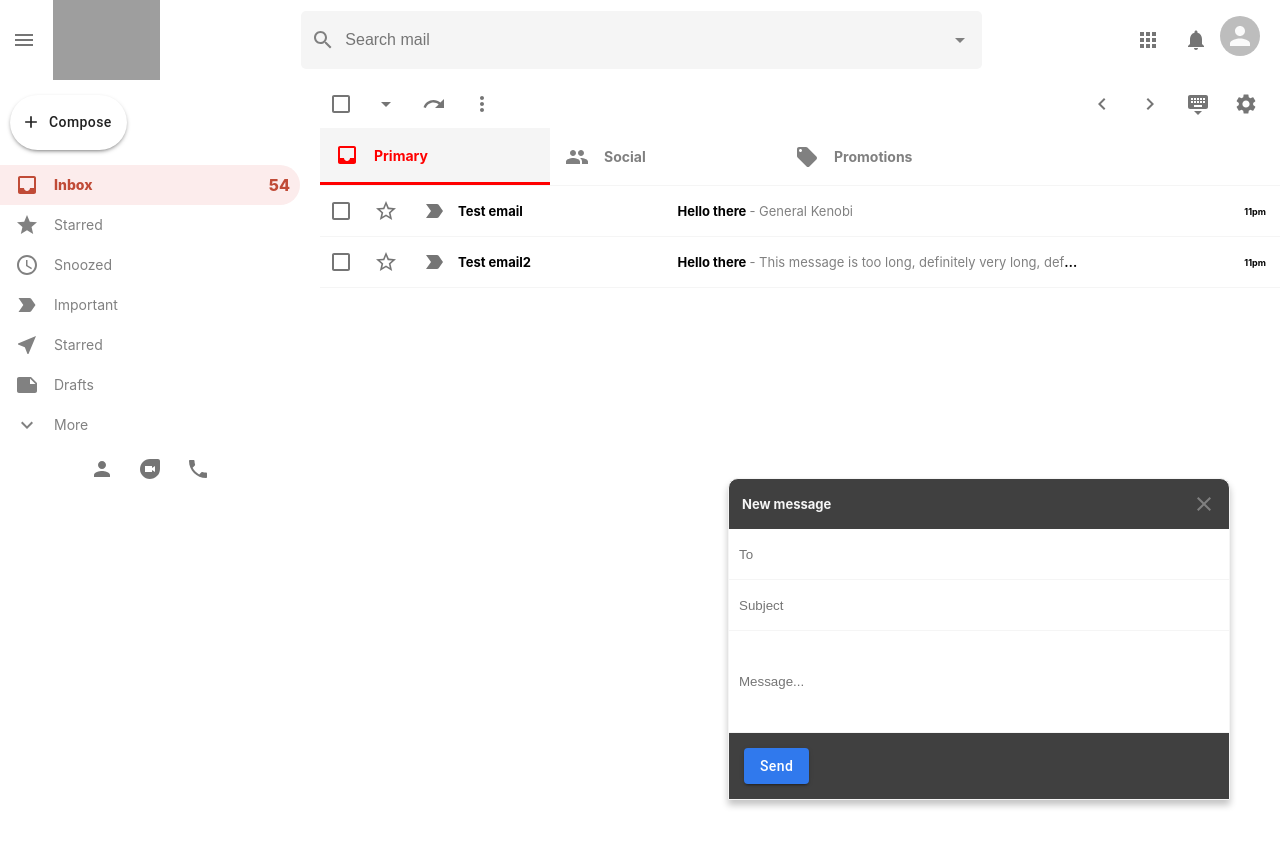
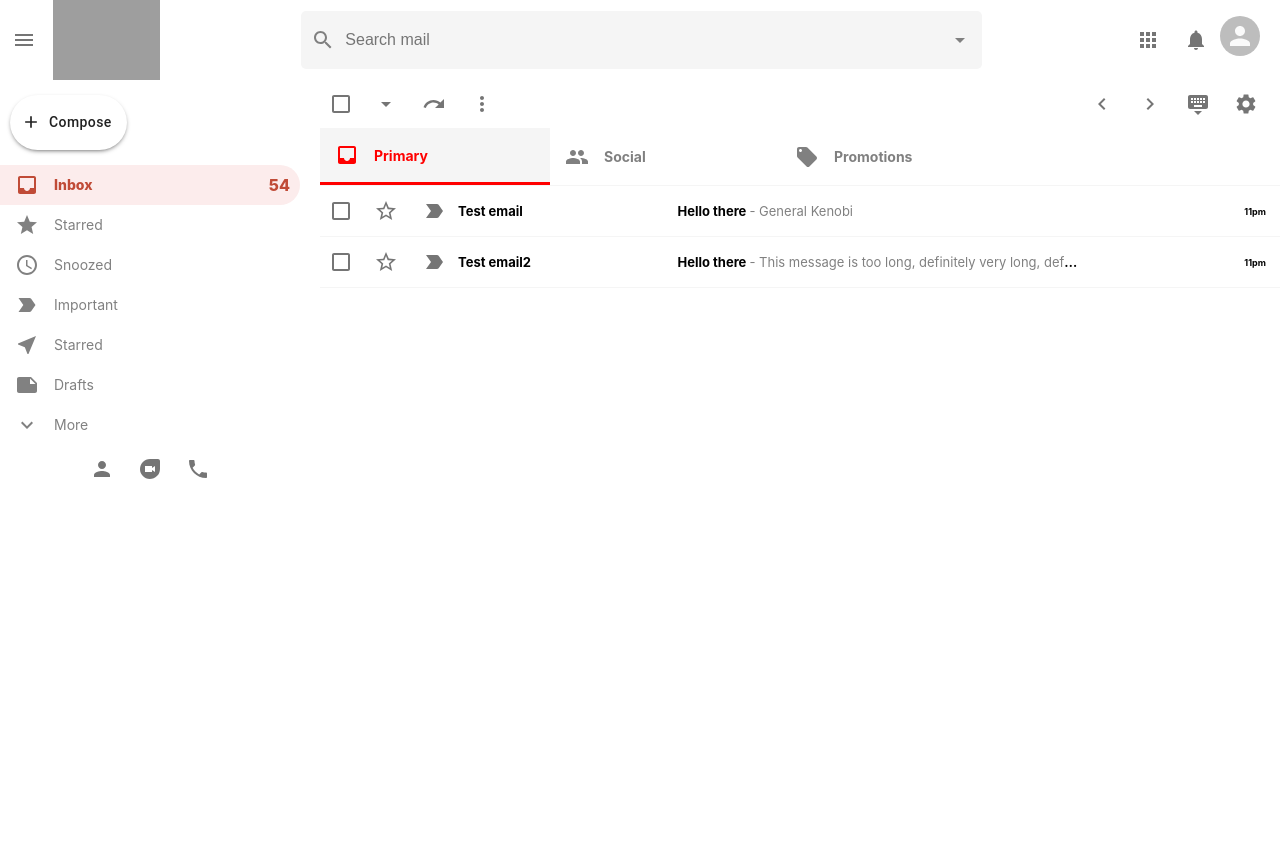
Before and after one commit to eascan/gmail-clone, a React (Create React App) app: page / in a window 1280 px wide. Shown: the top 846 px of the page. Built offline with nearby package versions, Linux system fonts and the light colour scheme; grey boxes are pictures that could not be loaded.

Commit message:
add dispatch actions to open and close message component

```diff
--- a/src/App.js
+++ b/src/App.js
@@ -32,7 +32,7 @@
           </Switch>
         </div>
 
-        <SendMail />
+        {sendMessageIsOpen && <SendMail />}
       </div>
     </Router>
   );
--- a/src/SendMail.js
+++ b/src/SendMail.js
@@ -3,6 +3,8 @@
 import CloseIcon from "@material-ui/icons/Close";
 import {Button} from "@material-ui/core";
 import {useForm} from "react-hook-form";
+import {useDispatch} from "react-redux";
+import {closeSendMessage} from "./features/counter/mailSlice";
 
 function SendMail() {
   const {
@@ -16,11 +18,16 @@
     console.log(data);
   };
 
+  const dispatch = useDispatch();
+
   return (
     <div className="sendMail">
       <div className="sendMail__header">
         <h3>New message</h3>
-        <CloseIcon className="sendMail__close" />
+        <CloseIcon
+          className="sendMail__close"
+          onClick={() => dispatch(closeSendMessage())}
+        />
       </div>
 
       <form onSubmit={handleSubmit(onSubmit)}>
--- a/src/Sidebar.js
+++ b/src/Sidebar.js
@@ -13,13 +13,18 @@
 
 import "./Sidebar.css";
 import SidebarOption from "./SidebarOption";
+import {useDispatch} from "react-redux";
+import {openSendMessage} from "./features/counter/mailSlice";
 
 function Sidebar() {
+  const dispatch = useDispatch();
+
   return (
     <div className="sidebar">
       <Button
         className="sidebar__compose"
         startIcon={<AddIcon fontSize="large" />}
+        onClick={() => dispatch(openSendMessage())}
       >
         Compose
       </Button>
```
